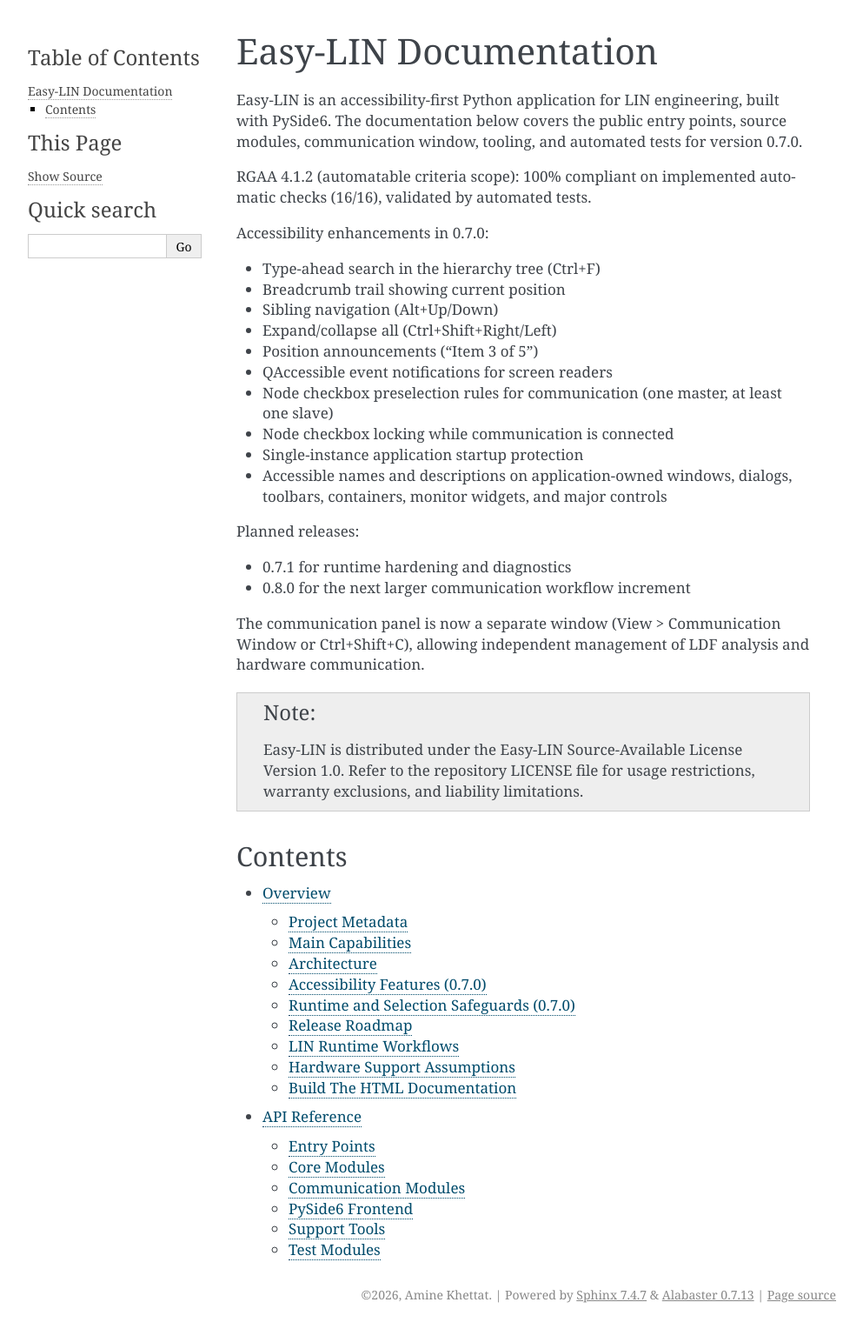
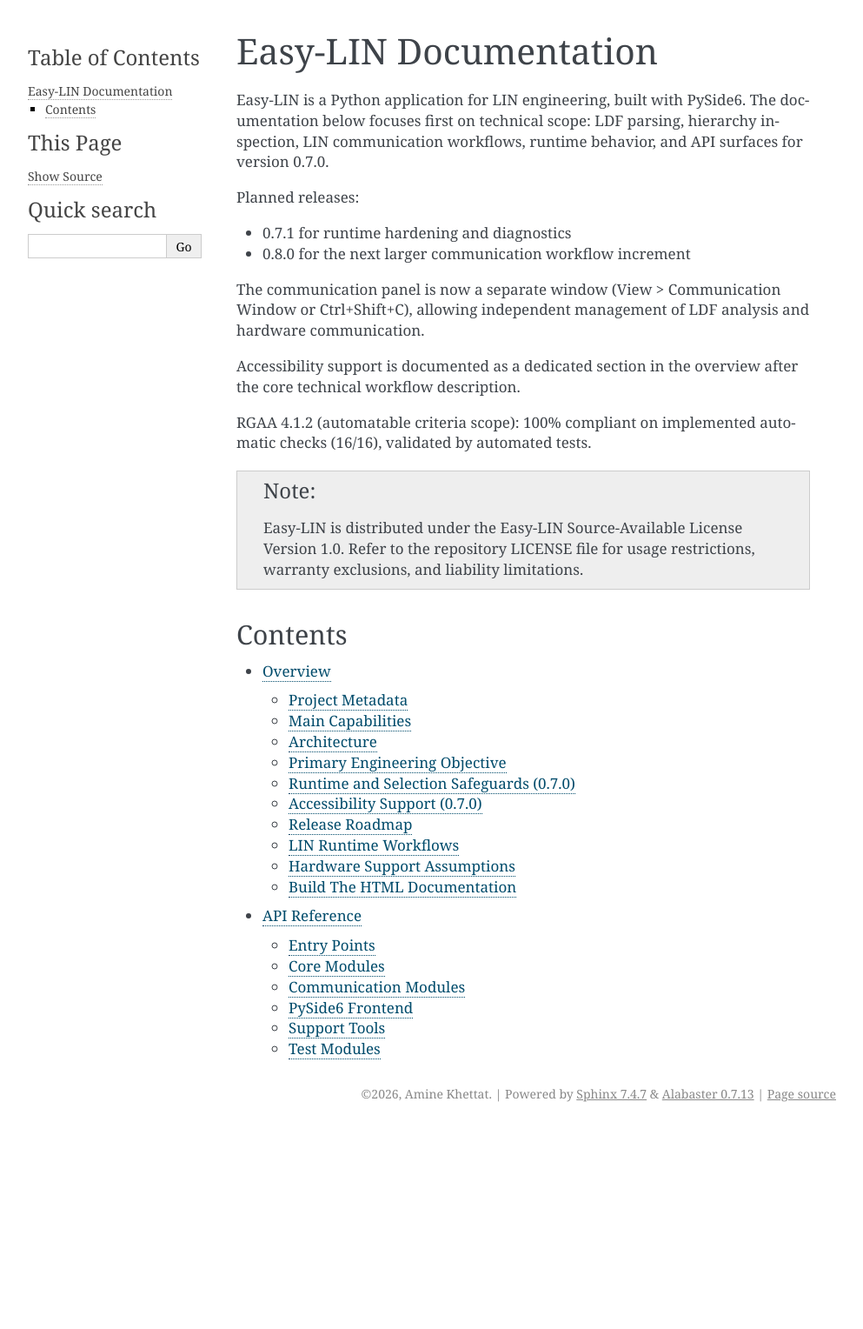
Before and after one commit to aminekhettat/Easy-LIN, a Sphinx documentation site: the page built from docs/index.rst, in a window 1280 px wide. Shown: the whole page at 87% size, without its empty margins (148-1141 px from the left). Built offline with Sphinx 7.4.7, drawn with Linux system fonts in a browser that asks for light colours; after the commit the page ends 1297 px from its top, so only the background shows below that.

Commit message:
docs: prioritize core technical purpose in docs

```diff
--- a/docs/index.rst
+++ b/docs/index.rst
@@ -1,26 +1,10 @@
 Easy-LIN Documentation
 ======================
 
-Easy-LIN is an accessibility-first Python application for LIN engineering,
-built with PySide6. The documentation below covers the public entry points,
-source modules, communication window, tooling, and automated tests for
-version 0.7.0.
-
-RGAA 4.1.2 (automatable criteria scope): 100% compliant on implemented
-automatic checks (16/16), validated by automated tests.
-
-Accessibility enhancements in 0.7.0:
-
-- Type-ahead search in the hierarchy tree (Ctrl+F)
-- Breadcrumb trail showing current position
-- Sibling navigation (Alt+Up/Down)
-- Expand/collapse all (Ctrl+Shift+Right/Left)
-- Position announcements ("Item 3 of 5")
-- QAccessible event notifications for screen readers
-- Node checkbox preselection rules for communication (one master, at least one slave)
-- Node checkbox locking while communication is connected
-- Single-instance application startup protection
-- Accessible names and descriptions on application-owned windows, dialogs, toolbars, containers, monitor widgets, and major controls
+Easy-LIN is a Python application for LIN engineering, built with PySide6.
+The documentation below focuses first on technical scope: LDF parsing,
+hierarchy inspection, LIN communication workflows, runtime behavior, and API
+surfaces for version 0.7.0.
 
 Planned releases:
 
@@ -30,6 +14,12 @@ Planned releases:
 The communication panel is now a separate window (View > Communication
 Window or Ctrl+Shift+C), allowing independent management of LDF analysis
 and hardware communication.
+
+Accessibility support is documented as a dedicated section in the overview
+after the core technical workflow description.
+
+RGAA 4.1.2 (automatable criteria scope): 100% compliant on implemented
+automatic checks (16/16), validated by automated tests.
 
 .. note::
 
```
Also changed, not shown: README.md (+24 -17 lines), docs/overview.rst (+25 -14 lines), 4 other files.
